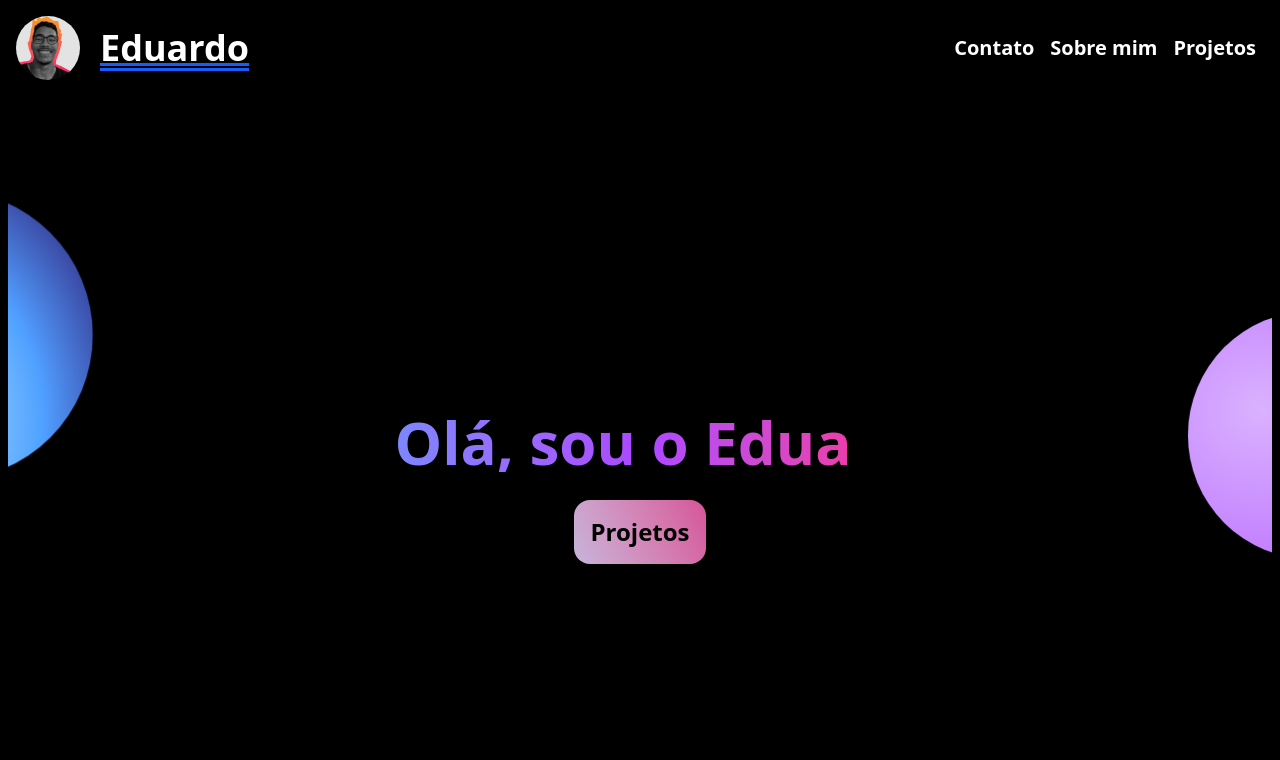
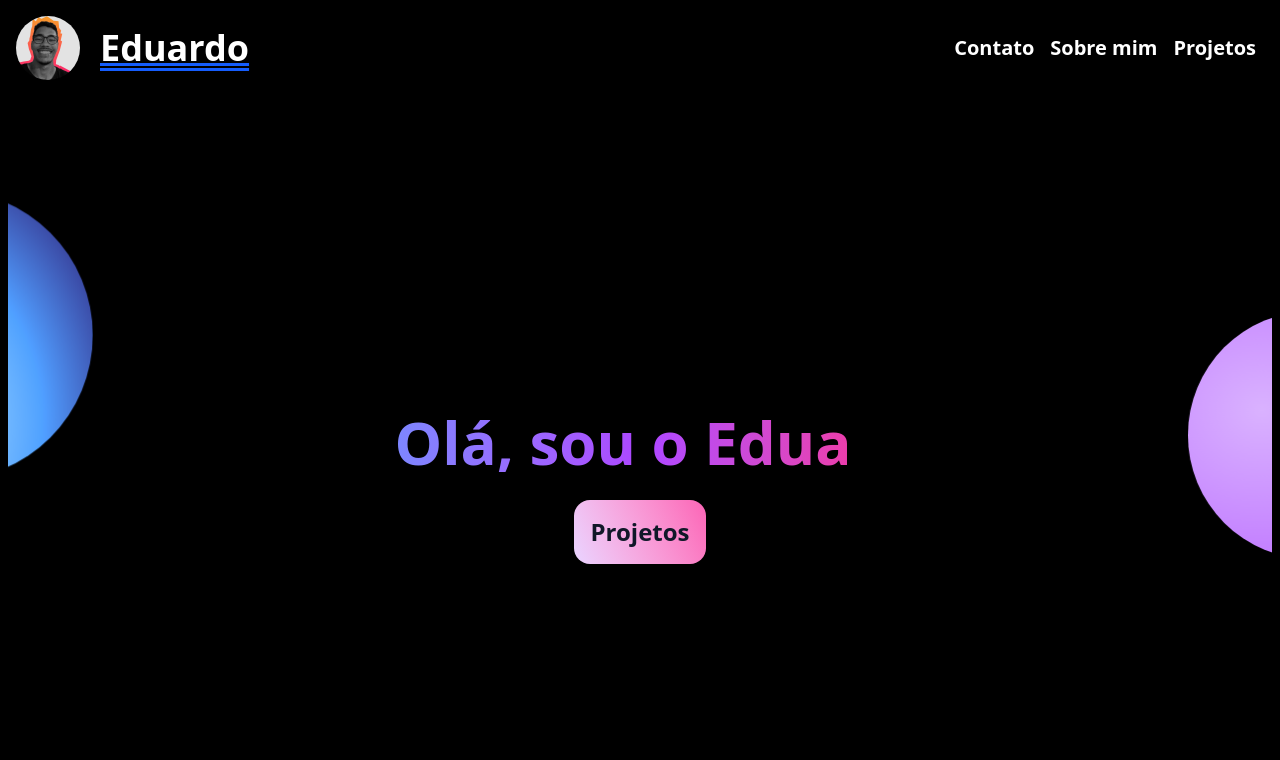
Before and after one commit to EduardoSantos2231/Porfolio_v1.0, a React (Vite) app: page / in a window 1280 px wide. Shown: the top 760 px of the page. Built offline with nearby package versions, Linux system fonts and the light colour scheme.

Commit message:
delete: remoção de opacidade em botão projetos

```diff
--- a/src/Screens/Hello.tsx
+++ b/src/Screens/Hello.tsx
@@ -32,7 +32,7 @@ export default function Hello() {
               />
           </h1>
         </span>
-        <button className="hover:opacity-70 text-black font-stretch-75% p-4 bg-linear-65 from-purple-200 to-pink-400 hover:shadow-blue-50 hover:shadow-sm opacity-85 rounded-2xl text-2xl font-extrabold hover:scale-110 transition cursor-pointer">
+        <button className="text-gray-900 font-stretch-75% p-4 bg-linear-65 from-purple-200 to-pink-400 hover:shadow-blue-50 hover:shadow-sm rounded-2xl text-2xl font-extrabold hover:scale-110 transition cursor-pointer">
          <Link to={"/projects"}>Projetos</Link>
         </button>
     </div>
```
Also changed, not shown: 1 other file (tests, documents, lock files or other folders).
